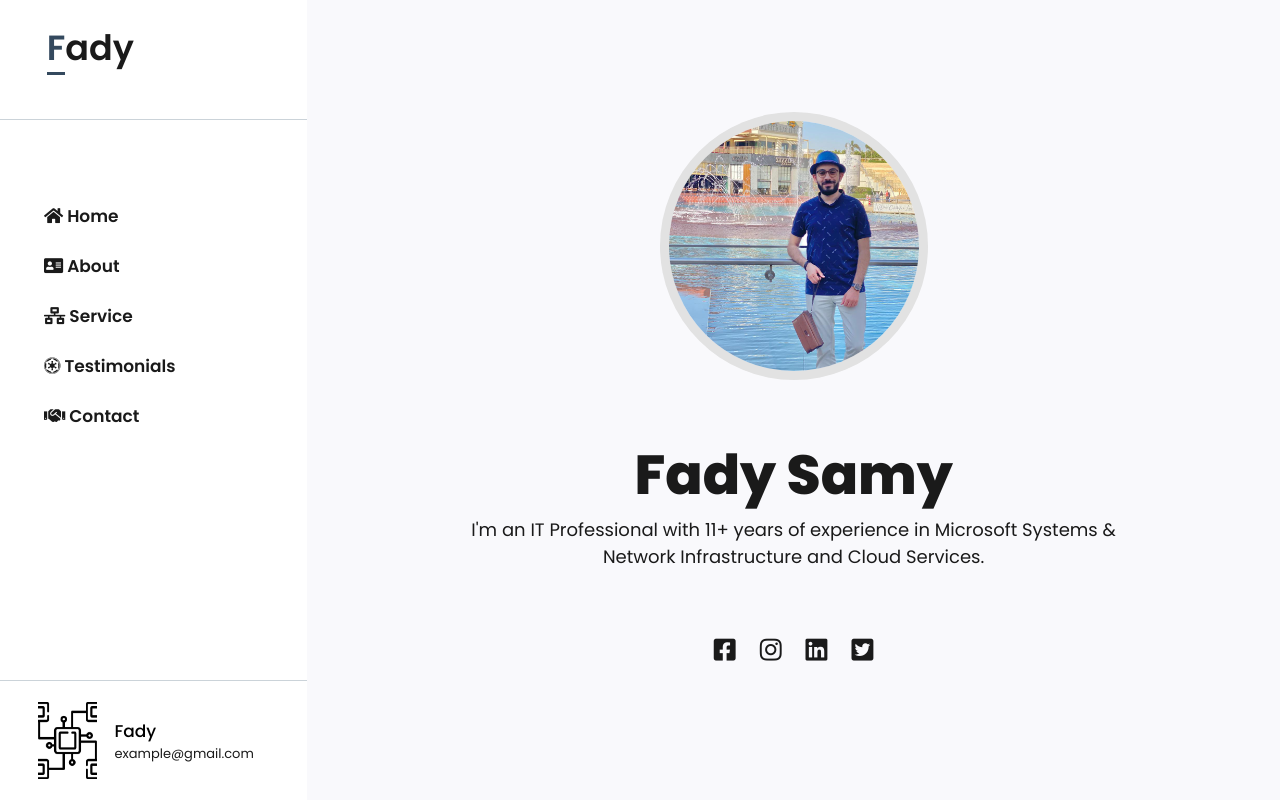
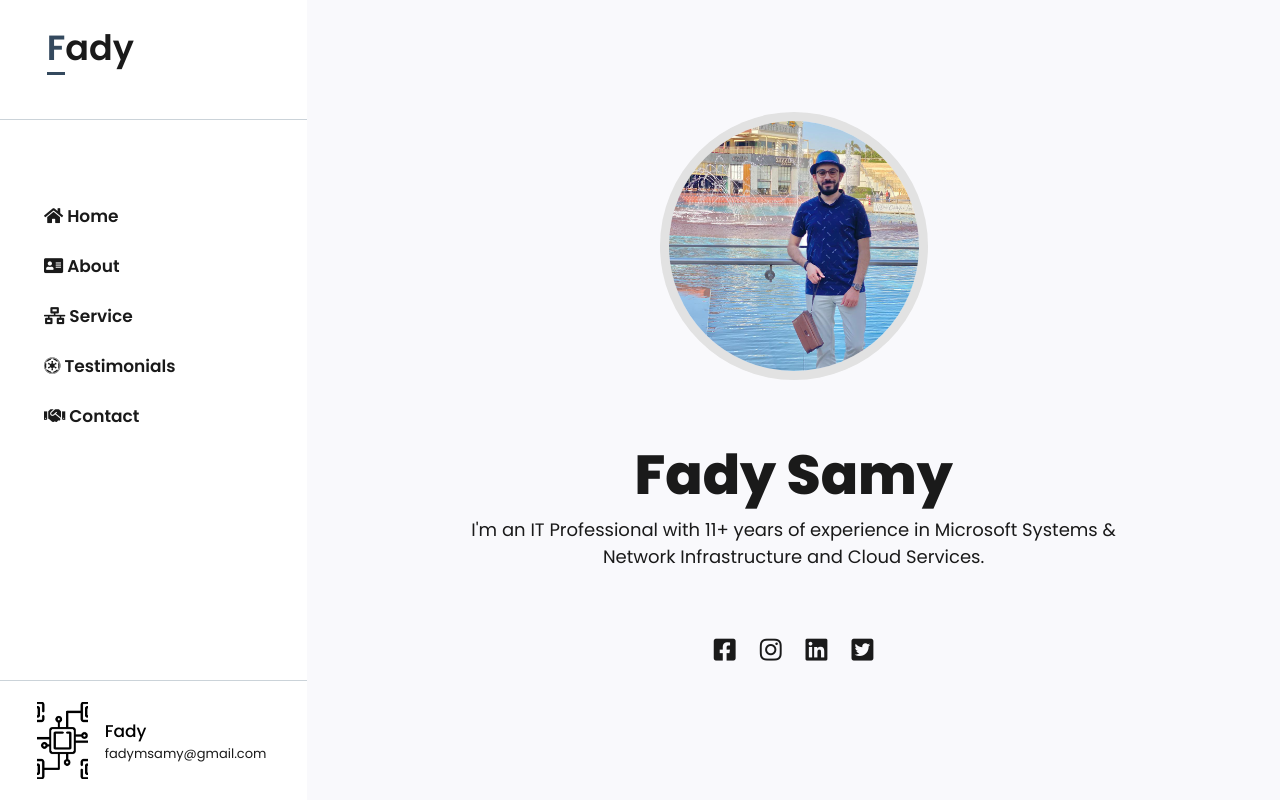
Before and after one commit to HanyMagdy25/fady-main-porto, a React (Create React App) app: page / in a window 1280 px wide. Shown: the top 800 px of the page. Built offline with nearby package versions, Linux system fonts and the light colour scheme.

Commit message:
Update Navbar.js
update email and its hyberlink

```diff
--- a/src/components/Navbar/Navbar.js
+++ b/src/components/Navbar/Navbar.js
@@ -90,7 +90,7 @@ const Navbar = ({click,setClick}) => {
               </div>
               <div className="right-side">
                 <h5>Fady</h5>
-                <a href="https://www.facebook.com/FadyMounirSamy" className="footer-link">example@gmail.com</a>
+                <a href="https://www.linkedin.com/in/fadymounir/" className="footer-link">fadymsamy@gmail.com</a>
               </div>
           </div>
         </footer>
```
